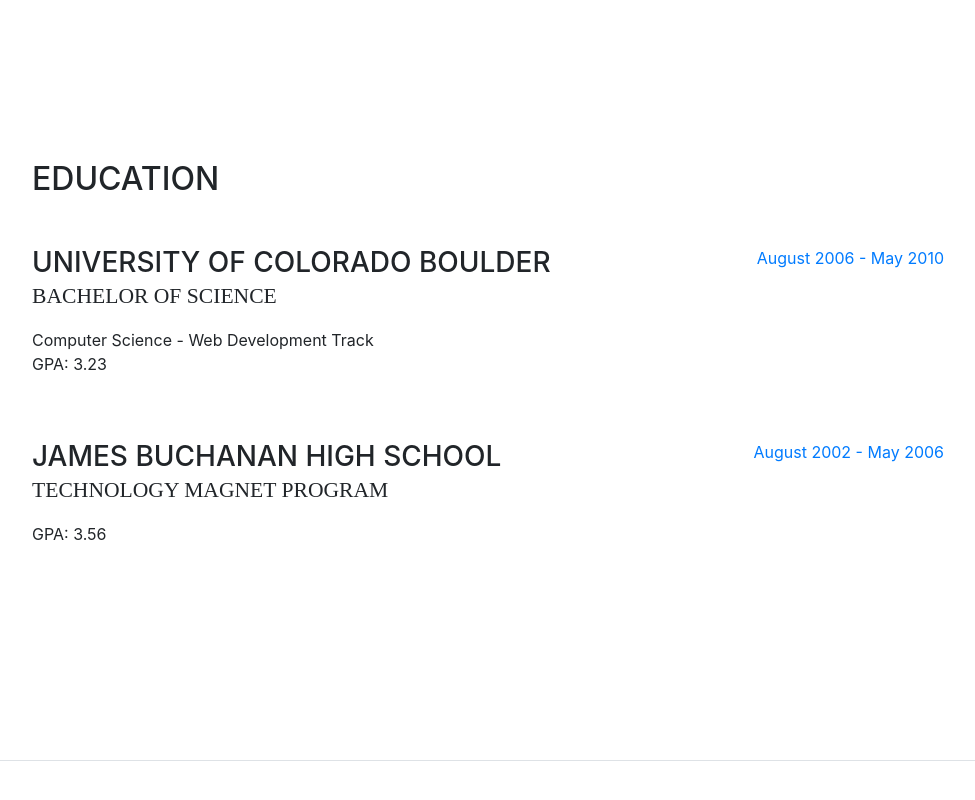
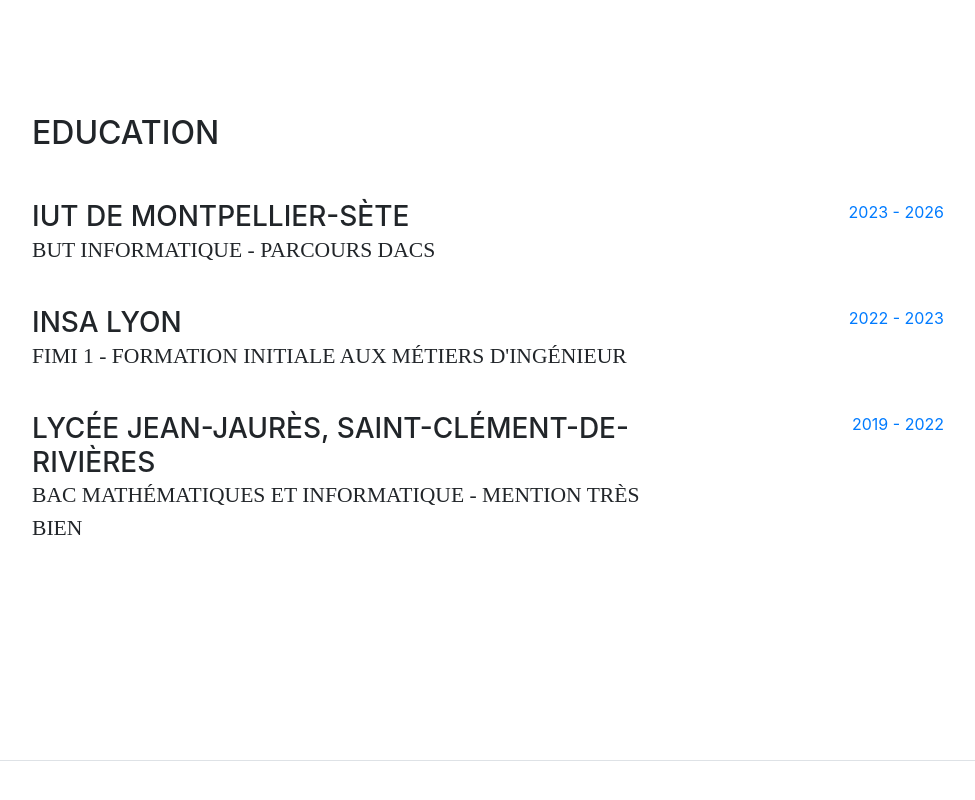
Before and after one commit to Mael-Nicolas/portfolio, a website with bundled scripts: page index.html in a window 1280 px wide. Shown: the part 1918-2718 px from the top of the page, without its empty margins (288-1263 px from the left). Built offline with nearby package versions, Linux system fonts and the light colour scheme; a web font is replaced by a local one.

Commit message:
Page éducation

```diff
--- a/index.html
+++ b/index.html
@@ -159,26 +159,33 @@
         <div class="my-auto">
           <h2 class="mb-5">Education</h2>
 
-          <div class="resume-item d-flex flex-column flex-md-row mb-5">
+          <div class="resume-item d-flex flex-column flex-md-row mb-4">
             <div class="resume-content mr-auto">
-              <h3 class="mb-0">University of Colorado Boulder</h3>
-              <div class="subheading mb-3">Bachelor of Science</div>
-              <div>Computer Science - Web Development Track</div>
-              <p>GPA: 3.23</p>
+              <h3 class="mb-0">IUT de Montpellier-Sète</h3>
+              <div class="subheading mb-3">BUT Informatique - Parcours DACS</div>
             </div>
             <div class="resume-date text-md-right">
-              <span class="text-primary">August 2006 - May 2010</span>
+              <span class="text-primary">2023 - 2026</span>
             </div>
           </div>
 
-          <div class="resume-item d-flex flex-column flex-md-row">
+          <div class="resume-item d-flex flex-column flex-md-row mb-4">
             <div class="resume-content mr-auto">
-              <h3 class="mb-0">James Buchanan High School</h3>
-              <div class="subheading mb-3">Technology Magnet Program</div>
-              <p>GPA: 3.56</p>
+              <h3 class="mb-0">INSA Lyon</h3>
+              <div class="subheading mb-3">FIMI 1 - Formation Initiale aux Métiers d'Ingénieur</div>
             </div>
             <div class="resume-date text-md-right">
-              <span class="text-primary">August 2002 - May 2006</span>
+              <span class="text-primary">2022 - 2023</span>
+            </div>
+          </div>
+
+          <div class="resume-item d-flex flex-column flex-md-row mb-5">
+            <div class="resume-content mr-auto">
+              <h3 class="mb-0">Lycée Jean-Jaurès, Saint-Clément-de-Rivières</h3>
+              <div class="subheading mb-3">BAC Mathématiques et Informatique - Mention très bien</div>
+            </div>
+            <div class="resume-date text-md-right">
+              <span class="text-primary">2019 - 2022</span>
             </div>
           </div>
 
```
